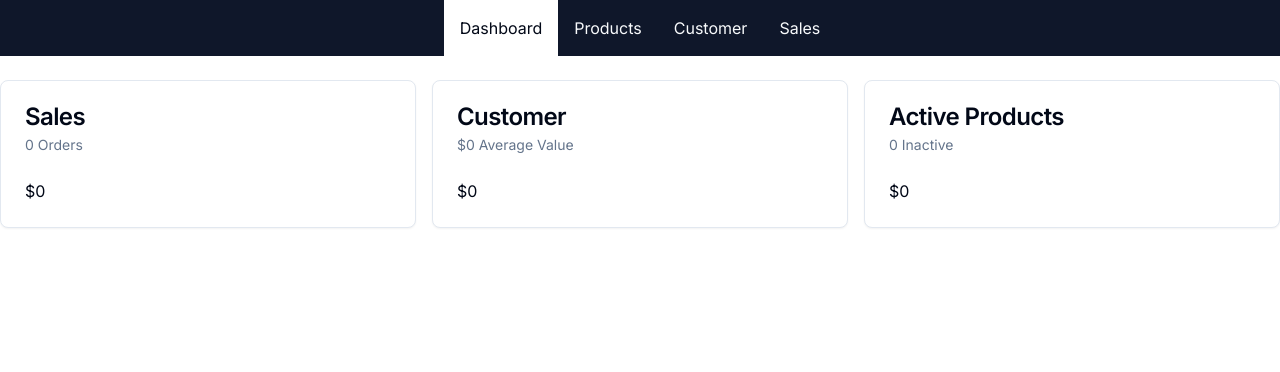
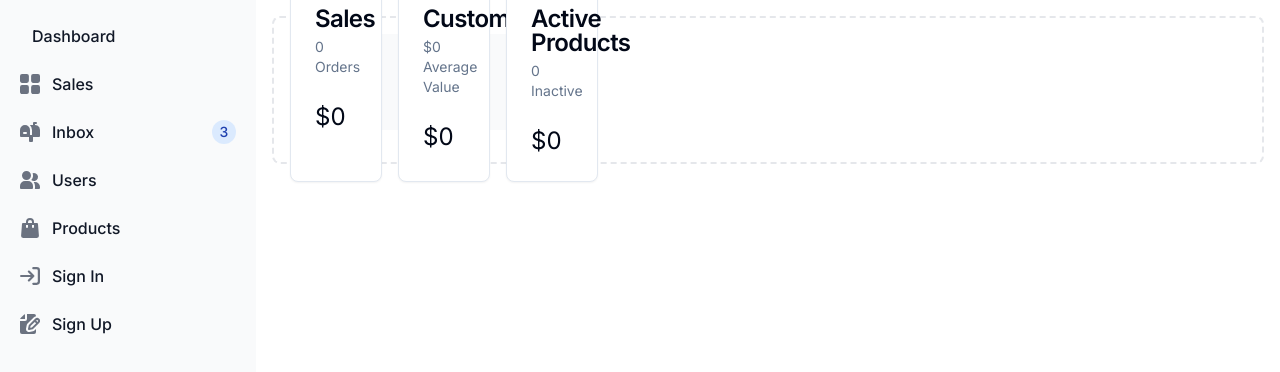
Before and after one commit to sayyamButt317/ponyparty_adminpanel, a Next.js app: page /admin in a window 1280 px wide. Shown: the top 372 px of the page. Built offline with nearby package versions, Linux system fonts and the light colour scheme; no server answers; the database is empty.

Commit message:
add console log

```diff
--- a/src/app/admin/layout.tsx
+++ b/src/app/admin/layout.tsx
@@ -9,15 +9,15 @@ export default function AdminLayout({
 }>) {
   return (
     <>
-         <Nav>
+         {/* <Nav>
         <NavLink href="/admin">Dashboard</NavLink>
         <NavLink href="/admin/products">Products</NavLink>
         <NavLink href="/admin/users">Customer</NavLink>
         <NavLink href="/admin/orders">Sales</NavLink>
-      </Nav>
-      {/* <Sidebar />  */}
+      </Nav> */}
+      <Sidebar />
 
-      <div className="container my-6">{children}</div>
+      {/* <div className="container my-6">{children}</div> */}
     </>
   );
 }
--- a/src/middleware.ts
+++ b/src/middleware.ts
@@ -21,6 +21,7 @@ async function isAuthenticated(req: NextRequest) {
 
     // Decode the base64 encoded username and password from the header
     const [username, password] = Buffer.from(authHeader.split(" ")[1], "base64").toString().split(":");
+    console.log(username,password)
 
     // Check if the provided password matches the stored hashed password
     isValidPassword(password, "sdfdsf");  // Example usage of isValidPassword (replace "sdfdsf" as necessary)
```
Also changed, not shown: 1 other file (tests, documents, lock files or other folders).
